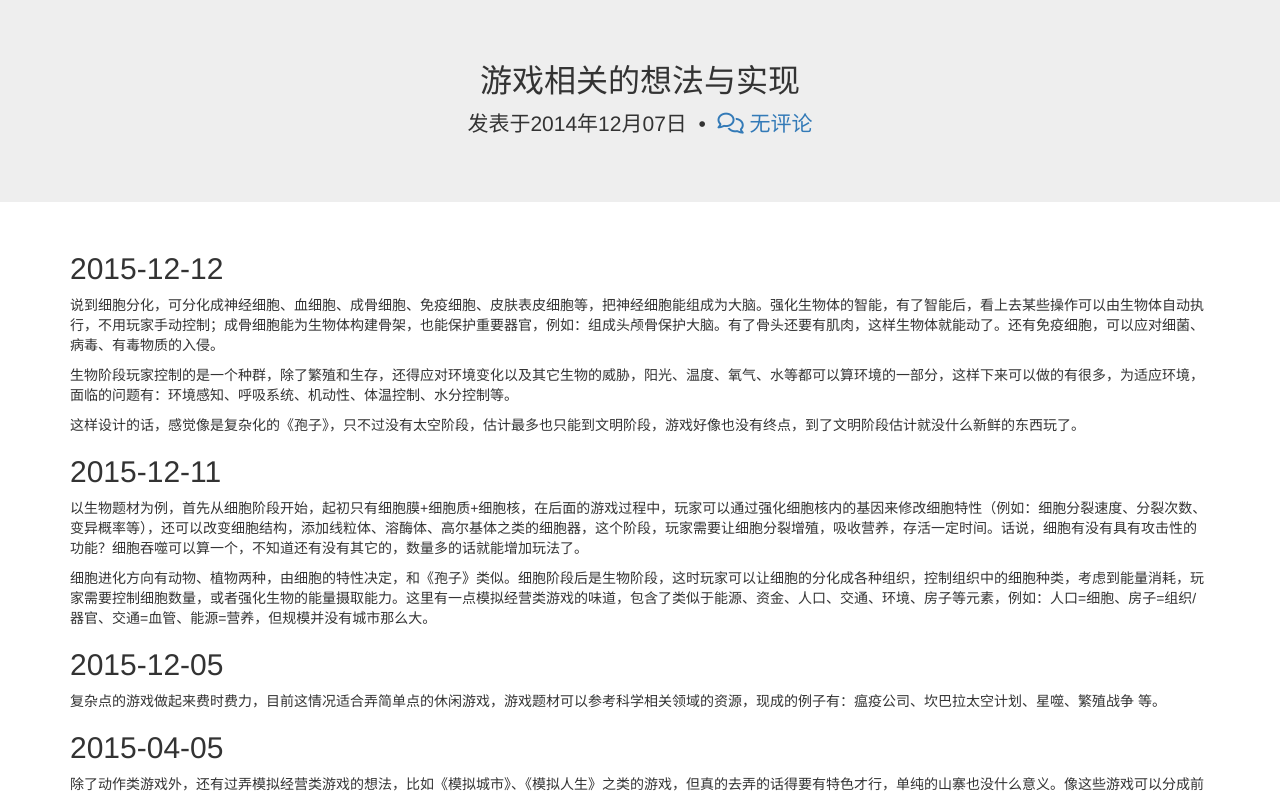
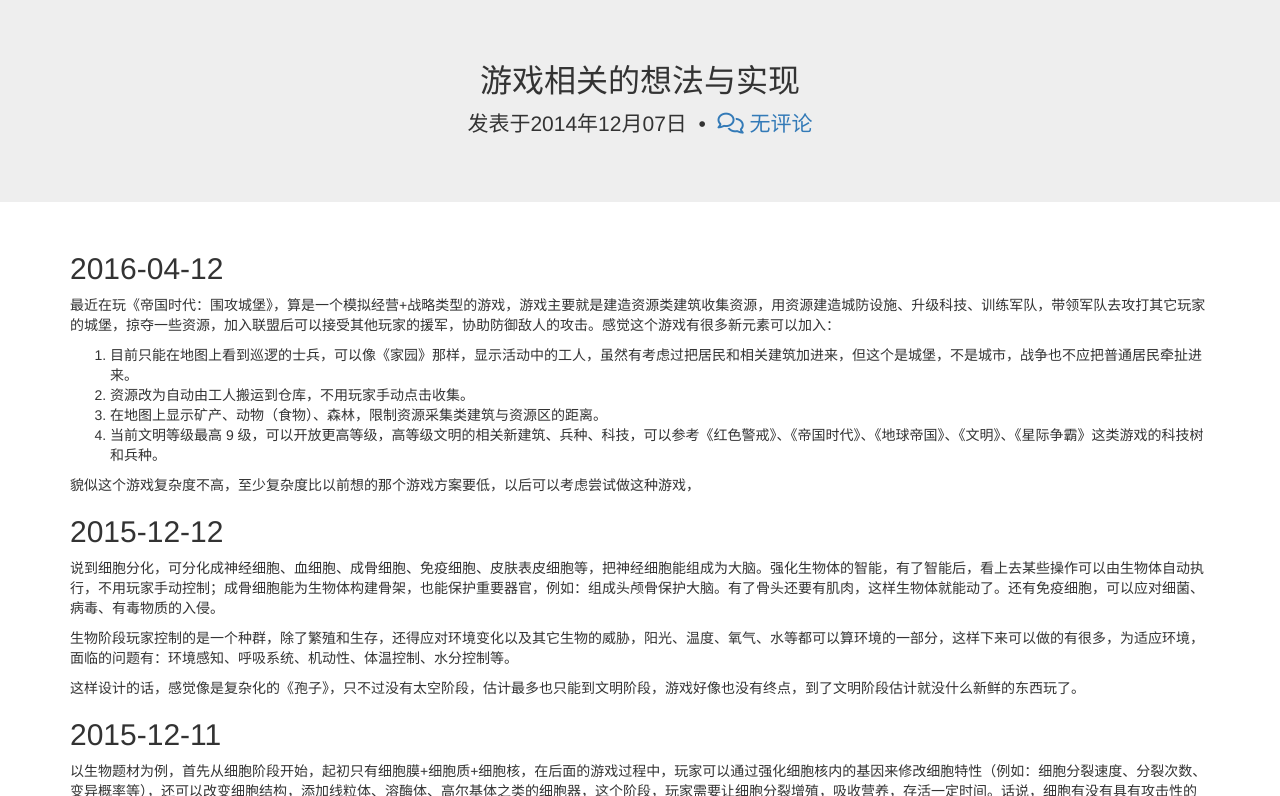
Before and after one commit to lc-soft/lc-soft.io, a Jekyll site: the page built from _posts/2014-12-07-thinking-in-game-design.md, in a window 1280 px wide and 900 px high, cut to the strip 104-900 px from the top of the window. Built offline with Jekyll 4.4.1, drawn with Linux system fonts in a browser that asks for light colours; nearby versions of some CDN libraries; library files that are not in the unit come from our copies; Markdown is read by kramdown in place of the engine named in the settings.

Commit message:
更新日志

```diff
--- a/_posts/2014-12-07-thinking-in-game-design.md
+++ b/_posts/2014-12-07-thinking-in-game-design.md
@@ -2,6 +2,16 @@
 title: 游戏相关的想法与实现
 ds_thread_key: thinking-in-game-design
 ---
+
+## 2016-04-12
+最近在玩《帝国时代：围攻城堡》，算是一个模拟经营+战略类型的游戏，游戏主要就是建造资源类建筑收集资源，用资源建造城防设施、升级科技、训练军队，带领军队去攻打其它玩家的城堡，掠夺一些资源，加入联盟后可以接受其他玩家的援军，协助防御敌人的攻击。感觉这个游戏有很多新元素可以加入：
+
+1. 目前只能在地图上看到巡逻的士兵，可以像《家园》那样，显示活动中的工人，虽然有考虑过把居民和相关建筑加进来，但这个是城堡，不是城市，战争也不应把普通居民牵扯进来。
+2. 资源改为自动由工人搬运到仓库，不用玩家手动点击收集。
+3. 在地图上显示矿产、动物（食物）、森林，限制资源采集类建筑与资源区的距离。
+4. 当前文明等级最高 9 级，可以开放更高等级，高等级文明的相关新建筑、兵种、科技，可以参考《红色警戒》、《帝国时代》、《地球帝国》、《文明》、《星际争霸》这类游戏的科技树和兵种。
+
+貌似这个游戏复杂度不高，至少复杂度比以前想的那个游戏方案要低，以后可以考虑尝试做这种游戏，
 
 ## 2015-12-12
 说到细胞分化，可分化成神经细胞、血细胞、成骨细胞、免疫细胞、皮肤表皮细胞等，把神经细胞能组成为大脑。强化生物体的智能，有了智能后，看上去某些操作可以由生物体自动执行，不用玩家手动控制；成骨细胞能为生物体构建骨架，也能保护重要器官，例如：组成头颅骨保护大脑。有了骨头还要有肌肉，这样生物体就能动了。还有免疫细胞，可以应对细菌、病毒、有毒物质的入侵。
```
